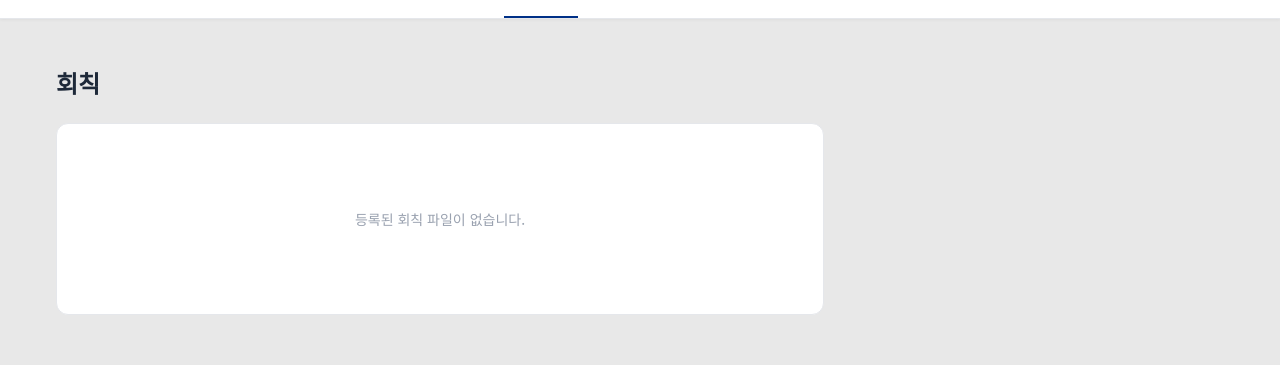
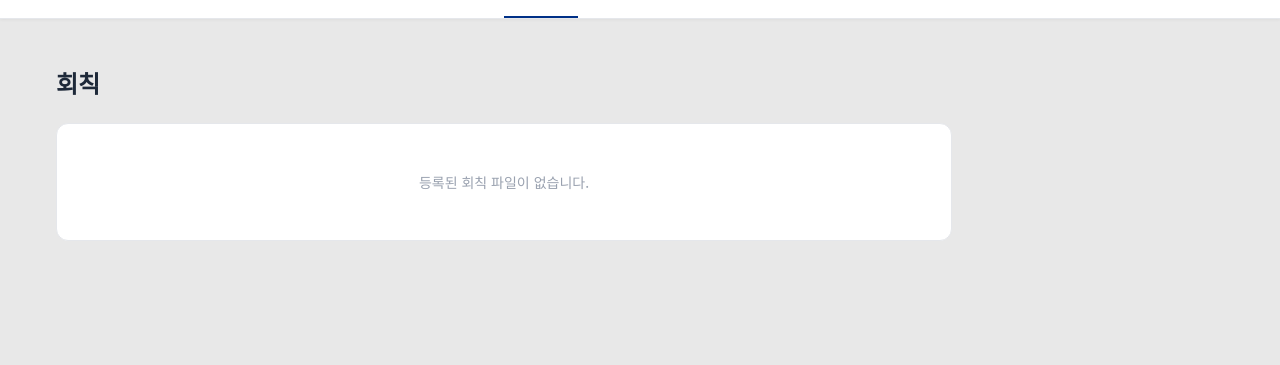
Before and after one commit to minimin0416/hongik-union, a Next.js app: page /about/rules in a window 1280 px wide. Shown: the part 309-674 px from the top of the page. Built offline with nearby package versions, Linux system fonts and the light colour scheme; no server answers.

Commit message:
feat: 회칙 PDF 인라인 미리보기 추가

```diff
--- a/app/about/rules/page.tsx
+++ b/app/about/rules/page.tsx
@@ -17,30 +17,39 @@ export default function RulesPage() {
     a.click();
   };
 
+  const isPdf = file?.type === 'application/pdf' || file?.name.toLowerCase().endsWith('.pdf');
+
   return (
-    <div className="max-w-3xl">
+    <div className="max-w-4xl">
       <h2 className="text-2xl font-bold text-gray-800 mb-6">회칙</h2>
-      <div className="bg-white border border-gray-200 rounded-xl p-8 flex flex-col items-center justify-center gap-4 min-h-48">
-        {file ? (
-          <>
-            <div className="w-14 h-14 bg-blue-50 rounded-full flex items-center justify-center">
-              <svg className="w-7 h-7 text-blue-600" fill="none" stroke="currentColor" viewBox="0 0 24 24">
+      {file ? (
+        <>
+          {isPdf && (
+            <div className="bg-white border border-gray-200 rounded-xl overflow-hidden mb-3">
+              <iframe src={file.url} className="w-full" style={{ height: '800px', border: 'none' }} />
+            </div>
+          )}
+          <div className="flex items-center justify-between bg-white border border-gray-200 rounded-xl px-5 py-3.5">
+            <div className="flex items-center gap-2">
+              <svg className="w-5 h-5 text-gray-400" fill="none" stroke="currentColor" viewBox="0 0 24 24">
                 <path strokeLinecap="round" strokeLinejoin="round" strokeWidth={2} d="M9 12h6m-6 4h6m2 5H7a2 2 0 01-2-2V5a2 2 0 012-2h5.586a1 1 0 01.707.293l5.414 5.414a1 1 0 01.293.707V19a2 2 0 01-2 2z" />
               </svg>
+              <span className="text-sm text-gray-700 font-medium">{file.name}</span>
             </div>
-            <p className="text-gray-700 font-medium text-sm">{file.name}</p>
             <button onClick={download}
-              className="flex items-center gap-2 px-5 py-2.5 bg-gray-800 text-white text-sm font-semibold rounded-lg hover:bg-gray-700 transition-colors">
+              className="flex items-center gap-1.5 px-4 py-2 bg-gray-800 text-white text-sm font-semibold rounded-lg hover:bg-gray-700 transition-colors">
               <svg className="w-4 h-4" fill="none" stroke="currentColor" viewBox="0 0 24 24">
                 <path strokeLinecap="round" strokeLinejoin="round" strokeWidth={2} d="M4 16v1a3 3 0 003 3h10a3 3 0 003-3v-1m-4-4l-4 4m0 0l-4-4m4 4V4" />
               </svg>
               다운로드
             </button>
-          </>
-        ) : (
+          </div>
+        </>
+      ) : (
+        <div className="bg-white border border-gray-200 rounded-xl p-12 flex items-center justify-center">
           <p className="text-gray-400 text-sm">등록된 회칙 파일이 없습니다.</p>
-        )}
-      </div>
+        </div>
+      )}
     </div>
   );
 }
```
